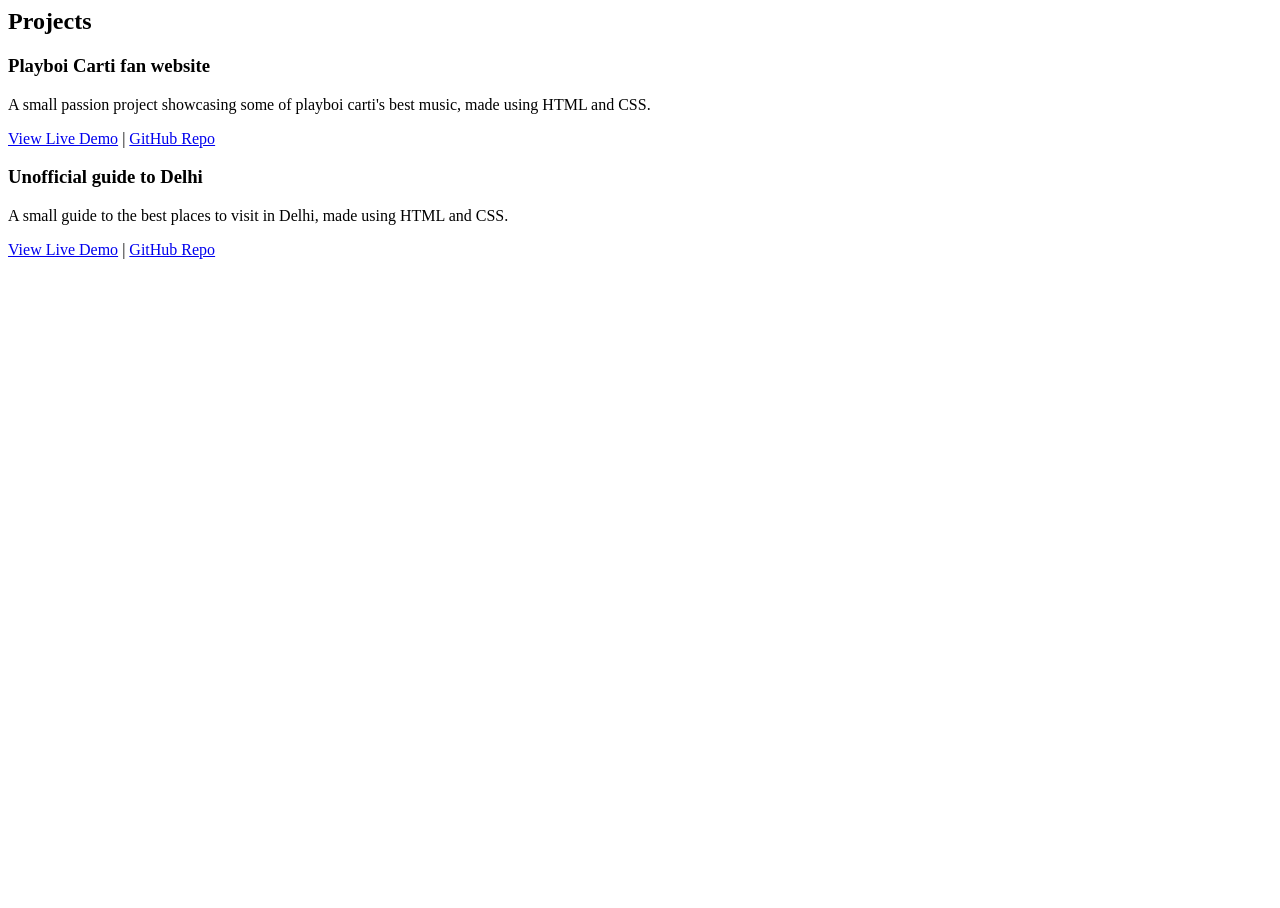
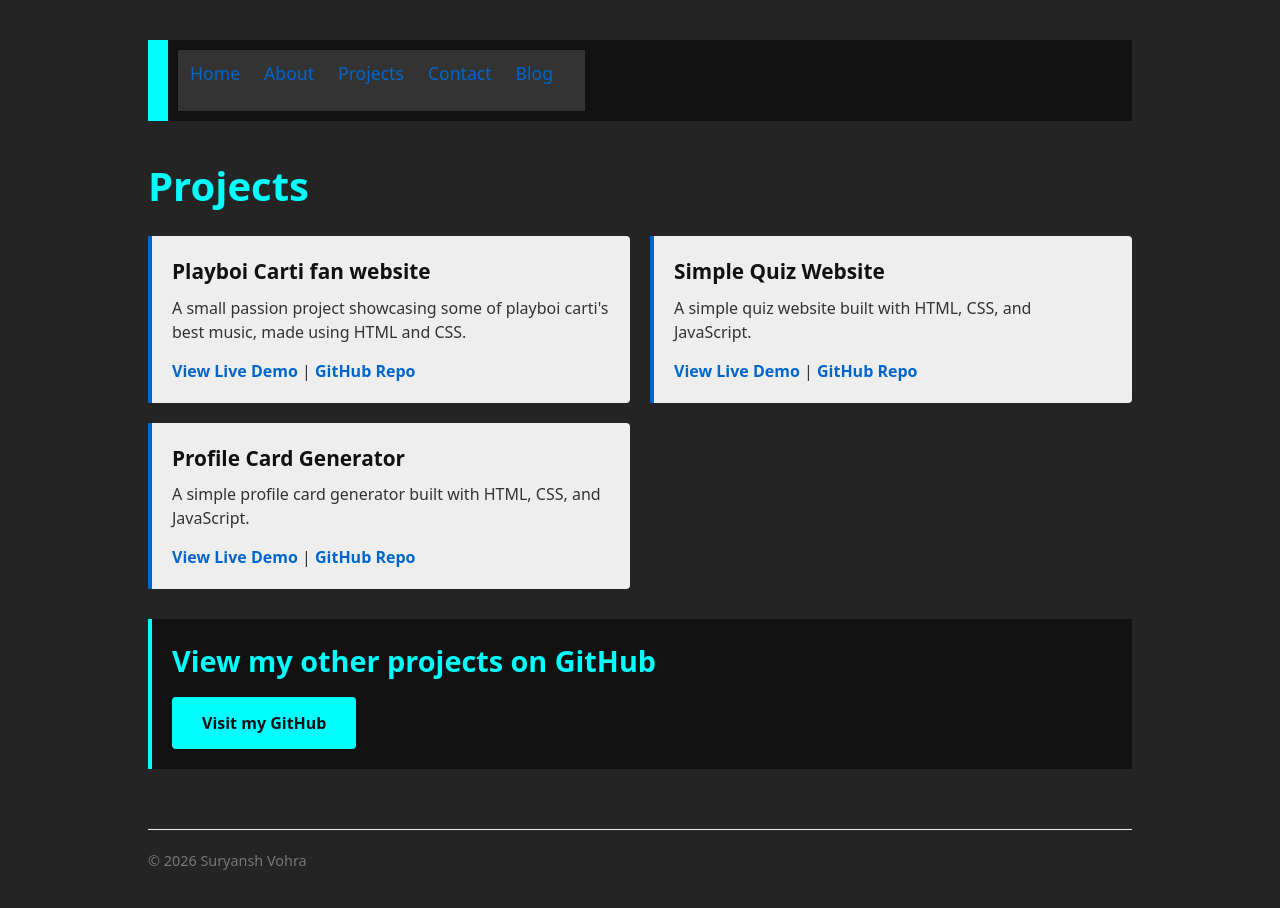
Before and after one commit to svohra1979/personal-portfolio, a plain HTML site: page projects.html in a window 1280 px wide. Before the commit the page ends 800 px from the top, so only its background shows below. Drawn offline with Linux system fonts and the light colour scheme.

Commit message:
added and overhauled the projects page

```diff
--- a/projects.css
+++ b/projects.css
@@ -0,0 +1,62 @@
+.projects-page {
+	margin-top: 35px;
+}
+
+#projects > h1 {
+	color: aqua;
+	text-align: left;
+	margin-bottom: 20px;
+}
+
+.project-list {
+	display: grid;
+	grid-template-columns: repeat(2, minmax(0, 1fr));
+	gap: 20px;
+}
+
+.project {
+	margin-bottom: 0;
+}
+
+.project p {
+	color: #333333;
+}
+
+.project a {
+	font-weight: 600;
+}
+
+.github-cta {
+	background-color: #111111;
+	border-left: 4px solid aqua;
+	padding: 20px;
+	margin-top: 30px;
+}
+
+.github-cta h2 {
+	margin: 0 0 15px;
+}
+
+.github-btn {
+	display: inline-block;
+	padding: 12px 28px;
+	font-weight: 600;
+	border: 2px solid aqua;
+	border-radius: 4px;
+	background-color: aqua;
+	color: #111111;
+	transition: background-color 0.2s ease, color 0.2s ease, border-color 0.2s ease;
+}
+
+.github-btn:hover {
+	background-color: azure;
+	border-color: azure;
+	color: #111111;
+	text-decoration: none;
+}
+
+@media (max-width: 700px) {
+	.project-list {
+		grid-template-columns: 1fr;
+	}
+}
--- a/projects.html
+++ b/projects.html
@@ -1,15 +1,66 @@
+<!DOCTYPE html>
+<html lang="en">
+
+<head>
+    <meta charset="UTF-8">
+    <meta name="viewport" content="width=device-width, initial-scale=1.0">
+    <title>Projects | Suryansh Vohra</title>
+
+    <link rel="stylesheet" href="global.css">
+    <link rel="stylesheet" href="navbar.css">
+    <link rel="stylesheet" href="projects.css">
+    <link rel="stylesheet" href="footer.css">
+</head>
+
+<body>
+    <header>
+        <nav>
+            <a href="index.html"><p class="navp">Home</p></a>
+            <a href="about.html"><p class="navp">About</p></a>
+            <a href="projects.html"><p class="navp">Projects</p></a>
+            <a href="contact.html"><p class="navp">Contact</p></a>
+            <a href="blog.html"><p class="navp">Blog</p></a>
+        </nav>
+    </header>
+
+    <main class="projects-page">
         <section id="projects">
-    <h2>Projects</h2>
+            <h1>Projects</h1>
 
+            <div class="project-list">
                 <div class="project">
                     <h3>Playboi Carti fan website</h3>
                     <p>A small passion project showcasing some of playboi carti's best music, made using HTML and CSS.</p>
-        <a href="#" target="_blank">View Live Demo</a> | <a href="#" target="_blank">GitHub Repo</a>
+                    <a href="https://svohra1979.github.io/Carti_Fan_Site/" target="_blank" rel="noopener noreferrer">View Live Demo</a> |
+                    <a href="https://github.com/svohra1979/Carti_Fan_Site" target="_blank" rel="noopener noreferrer">GitHub Repo</a>
                 </div>
 
                 <div class="project">
-        <h3>Unofficial guide to Delhi</h3>
-        <p>A small guide to the best places to visit in Delhi, made using HTML and CSS.</p>
-        <a href="#" target="_blank">View Live Demo</a> | <a href="#" target="_blank">GitHub Repo</a>
+                    <h3>Simple Quiz Website</h3>
+                    <p>A simple quiz website built with HTML, CSS, and JavaScript.</p>
+                    <a href="https://svohra1979.github.io/quizz_no_eventhandling/" target="_blank" rel="noopener noreferrer">View Live Demo</a> |
+                    <a href="https://github.com/svohra1979/quizz_no_eventhandling" target="_blank" rel="noopener noreferrer">GitHub Repo</a>
+                </div>
+
+                <div class="project">
+                    <h3>Profile Card Generator</h3>
+                    <p>A simple profile card generator built with HTML, CSS, and JavaScript.</p>
+                    <a href="https://svohra1979.github.io/profile-card-generator/" target="_blank" rel="noopener noreferrer">View Live Demo</a> |
+                    <a href="https://github.com/svohra1979/profile-card-generator" target="_blank" rel="noopener noreferrer">GitHub Repo</a>
+                </div>
+
+            </div>
+
+            <div class="github-cta">
+                <h2>View my other projects on GitHub</h2>
+                <a class="github-btn" href="https://github.com/svohra1979" target="_blank" rel="noopener noreferrer">Visit my GitHub</a>
             </div>
         </section>
+    </main>
+
+    <footer>
+        <p>&copy; 2026 Suryansh Vohra</p>
+    </footer>
+</body>
+
+</html>
```
Lines whose indentation alone changed are shown as unchanged.
